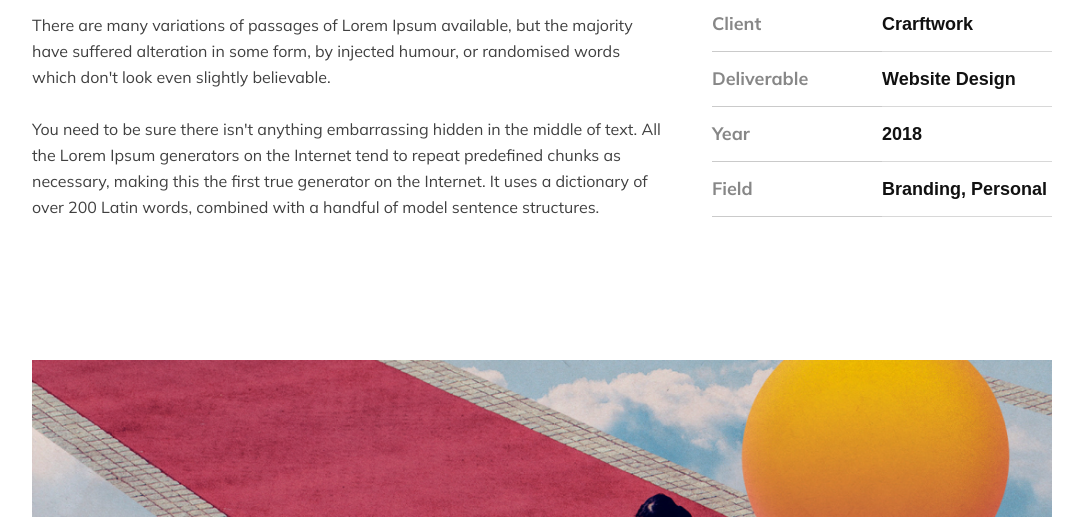
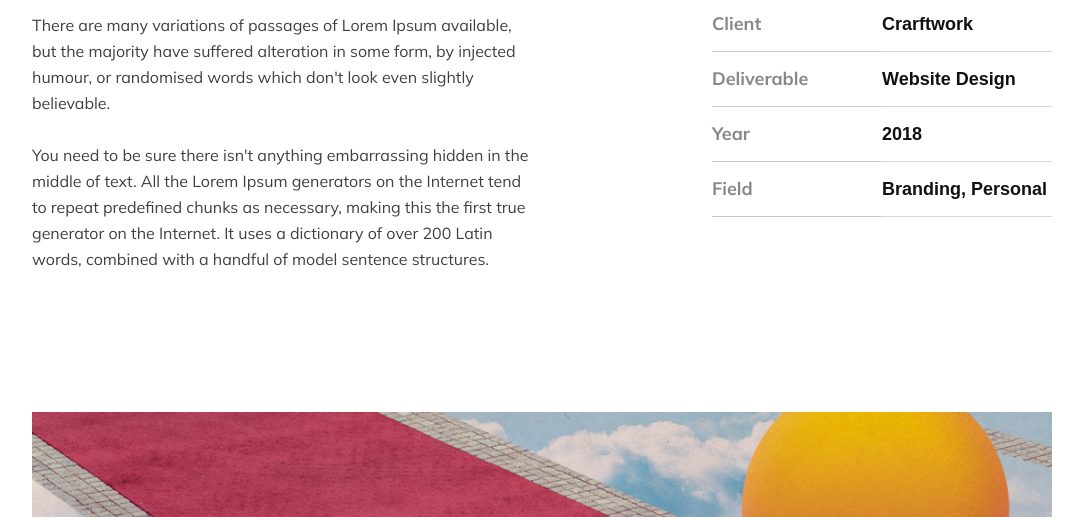
Before and after one commit to HannesL1D/sass-figma, a plain HTML site: page pages/projectDetails.html in a window 1280 px wide. Shown: the part 283-800 px from the top of the page, without its empty margins (98-1181 px from the left). Drawn offline with nearby package versions, Linux system fonts and the light colour scheme; files that its build step writes are made by us from their sources.

Commit message:
minor fix

```diff
--- a/styles/index.scss
+++ b/styles/index.scss
@@ -8,7 +8,4 @@ body {
 
 @import 'header';
 @import 'main';
-@import 'grid';
 @import 'footer';
-@import 'contact';
-@import 'proDetails';
```
Also changed, not shown: styles/index.css.
